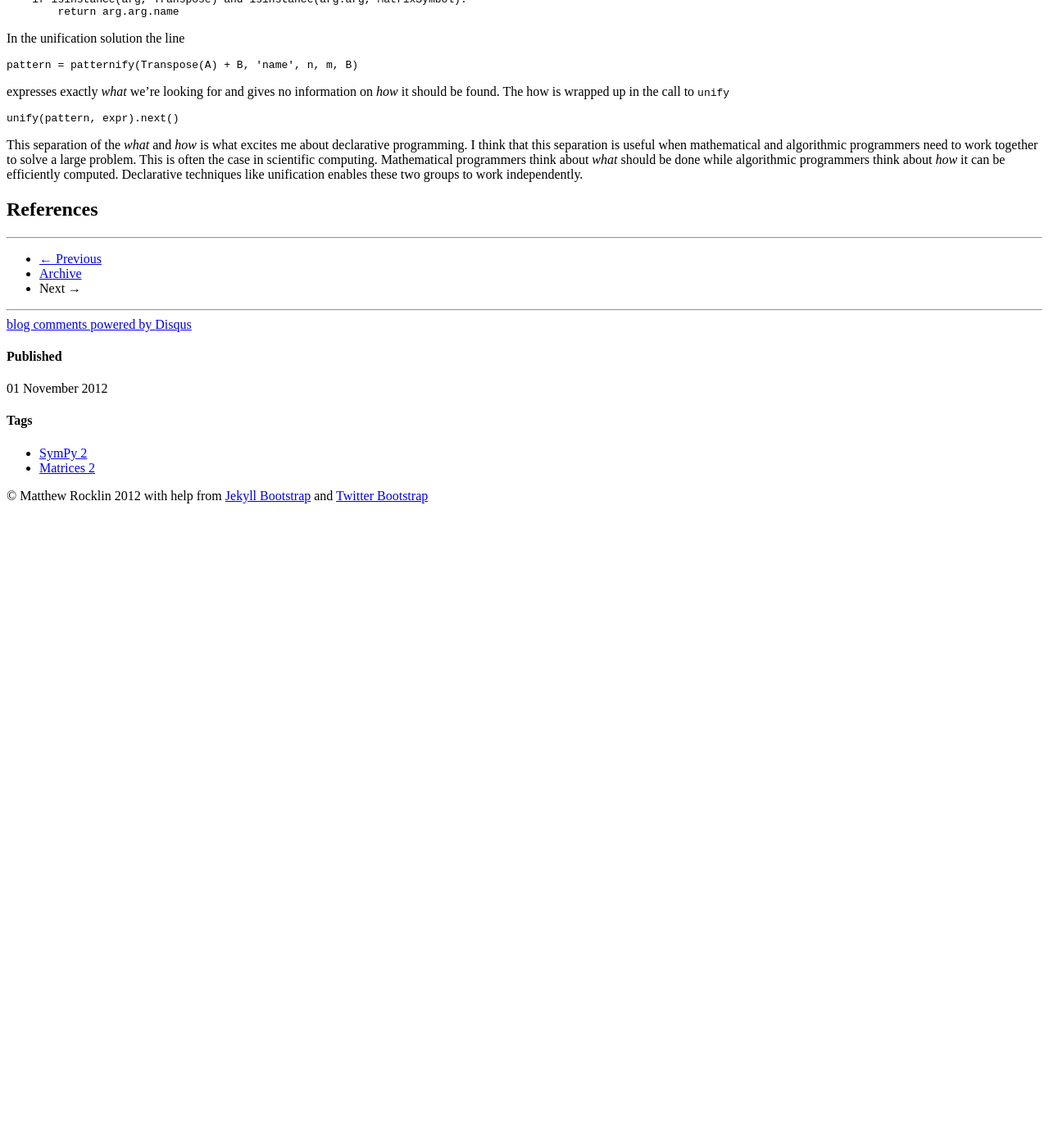
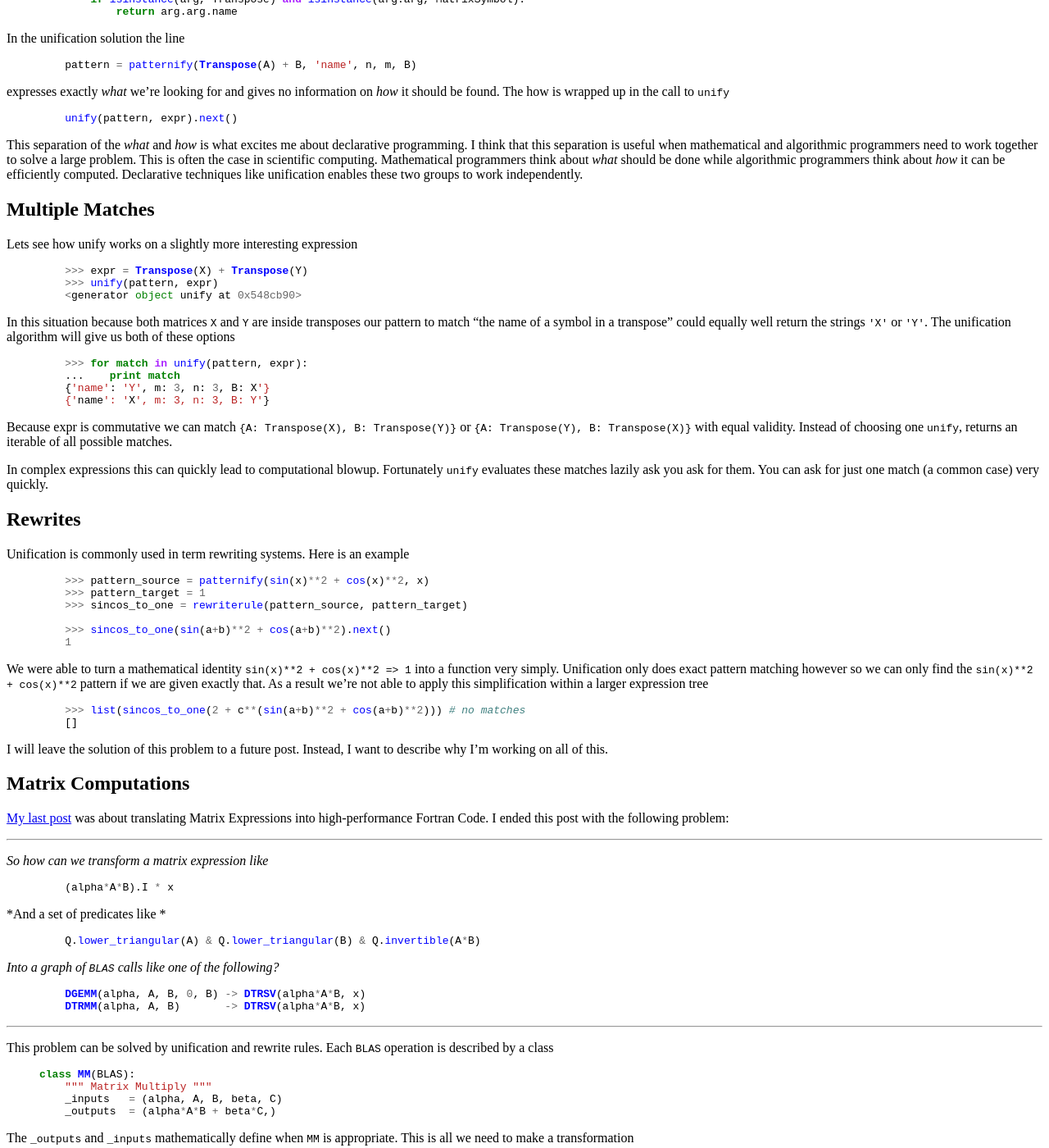
Before and after one commit to besyskymnbk/blog, a Jekyll site: the page built from _posts/work/2012-11-01-Unification.md, in a window 1280 px wide and 1400 px high, scrolled down 811 px. Shown: the whole window at 82% size. Built offline with Jekyll 4.4.1, drawn with Linux system fonts in a browser that asks for light colours; comment, search, counter and statistics services are not loaded; before the commit the page ends 1441 px from its top, so only the background shows below that; some of the changed text lies outside the part shown.

Commit message:
first full draft of unification

```diff
--- a/_posts/work/2012-11-01-Unification.md
+++ b/_posts/work/2012-11-01-Unification.md
@@ -52,21 +52,132 @@ We get back a dictionary with the mapping and see that `'name'` gets mapped to t
 
 Unification allows a clean separation between *what we're looking for* and *how we find it*. In the python solution the mathematical definition of what we want is spread among a few lines and is buried inside of control flow.
 
+{% highlight python %}
     assert isinstance(expr, MatAdd)
     for arg in expr.args:
         if isinstance(arg, Transpose) and isinstance(arg.arg, MatrixSymbol):
             return arg.arg.name
+{% endhighlight %}
 
 In the unification solution the line
 
+{% highlight python %}
     pattern = patternify(Transpose(A) + B, 'name', n, m, B)
+{% endhighlight %}
 
 expresses exactly *what* we're looking for and gives no information on *how* it should be found. The how is wrapped up in the call to `unify`
 
+{% highlight python %}
     unify(pattern, expr).next()
+{% endhighlight %}
 
 This separation of the *what* and *how* is what excites me about declarative programming. I think that this separation is useful when mathematical and algorithmic programmers need to work together to solve a large problem. This is often the case in scientific computing. Mathematical programmers think about *what* should be done while algorithmic programmers think about *how* it can be efficiently computed. Declarative techniques like unification enables these two groups to work independently.
 
+Multiple Matches
+----------------
+
+Lets see how unify works on a slightly more interesting expression
+
+{% highlight python %}
+    >>> expr = Transpose(X) + Transpose(Y)
+    >>> unify(pattern, expr)
+    <generator object unify at 0x548cb90>
+{% endhighlight %}
+
+In this situation because both matrices `X` and `Y` are inside transposes our pattern to match "the name of a symbol in a transpose" could equally well return the strings `'X'` or `'Y'`. The unification algorithm will give us both of these options
+
+{% highlight python %}
+    >>> for match in unify(pattern, expr):
+    ...    print match
+    {'name': 'Y', m: 3, n: 3, B: X'}
+    {'name': 'X', m: 3, n: 3, B: Y'}
+{% endhighlight %}
+
+Because expr is commutative we can match `{A: Transpose(X), B: Transpose(Y)}` or `{A: Transpose(Y), B: Transpose(X)}` with equal validity. Instead of choosing one `unify`, returns an iterable of all possible matches.
+
+In complex expressions this can quickly lead to computational blowup. Fortunately `unify` evaluates these matches lazily ask you ask for them. You can ask for just one match (a common case) very quickly.
+
+Rewrites
+--------
+
+Unification is commonly used in term rewriting systems. Here is an example
+
+{% highlight python %}
+    >>> pattern_source = patternify(sin(x)**2 + cos(x)**2, x)
+    >>> pattern_target = 1
+    >>> sincos_to_one = rewriterule(pattern_source, pattern_target)
+
+    >>> sincos_to_one(sin(a+b)**2 + cos(a+b)**2).next()
+    1
+{% endhighlight %}
+
+We were able to turn a mathematical identity `sin(x)**2 + cos(x)**2 => 1` into a function very simply. Unification only does exact pattern matching however so we can only find the `sin(x)**2 + cos(x)**2` pattern if we are given exactly that. As a result we're not able to apply this simplification within a larger expression tree
+
+
+{% highlight python %}
+    >>> list(sincos_to_one(2 + c**(sin(a+b)**2 + cos(a+b)**2))) # no matches
+    []
+{% endhighlight %}
+
+I will leave the solution of this problem to a future post. Instead, I want to describe why I'm working on all of this.
+
+Matrix Computations
+-------------------
+
+[My last post](http://matthewrocklin.com/blog/work/2012/10/29/Matrix-Computations/) was about translating Matrix Expressions into high-performance Fortran Code. I ended this post with the following problem:
+
+
+* * * * * * * * * * * * * * * * * * * * * * * * * * * * * * * * * * * *
+
+*So how can we transform a matrix expression like*
+
+{% highlight python %}
+    (alpha*A*B).I * x
+{% endhighlight %}
+
+*And a set of predicates like *
+
+{% highlight python %}
+    Q.lower_triangular(A) & Q.lower_triangular(B) & Q.invertible(A*B)
+{% endhighlight %}
+
+*Into a graph of `BLAS` calls like one of the following?*
+
+{% highlight python %}
+    DGEMM(alpha, A, B, 0, B) -> DTRSV(alpha*A*B, x)
+    DTRMM(alpha, A, B)       -> DTRSV(alpha*A*B, x)
+{% endhighlight %}
+
+* * * * * * * * * * * * * * * * * * * * * * * * * * * * * * * * * * * *
+
+This problem can be solved by unification and rewrite rules. Each `BLAS` operation is described by a class
+
+{% highlight python %}
+class MM(BLAS):
+    """ Matrix Multiply """
+    _inputs   = (alpha, A, B, beta, C)
+    _outputs  = (alpha*A*B + beta*C,)
+{% endhighlight %}
+
+The `_outputs` and `_inputs` mathematically define when `MM` is appropriate. This is all we need to make a transformation
+
+{% highlight python %}
+    pattern_source = patternify(MM._outputs[0], *MM._inputs)
+    pattern_target = MM(*MM._inputs)
+    rewriterule(pattern_source, pattern_target)
+{% endhighlight %}
+
+Unification allows us to describe `BLAS` mathematically without thinking about how each individual operation will be detected in an expression. The control flow and the math are completely separated allowing us to think hard about each problem individually.
 
 References
 ----------
+
+I learned a great deal from the following sources
+
+*   [Artificial Intelligence: A Modern Approach](http://aima.cs.berkeley.edu/) by Stuart Russel and Peter Norvig (Particularly section 9.2 in the second edition)
+*   [StackOverflow - Algorithms for Unification of list-based trees](http://stackoverflow.com/questions/13092092/algorithms-for-unification-of-list-based-trees)
+*   [StackOverflow - Partition N items into K bins in Python lazily](http://stackoverflow.com/questions/13131491/partition-n-items-into-k-bins-in-python-lazily)
+    (Special thanks to Chris Smith who privately provided me with the best answer)
+*   [Logic Programming](http://en.wikipedia.org/wiki/Logic_programming)
+*   [My favorite Prolog tutorial](http://www.learnprolognow.org/)
+*   [Pull Request](https://github.com/sympy/sympy/pull/1633)
```
